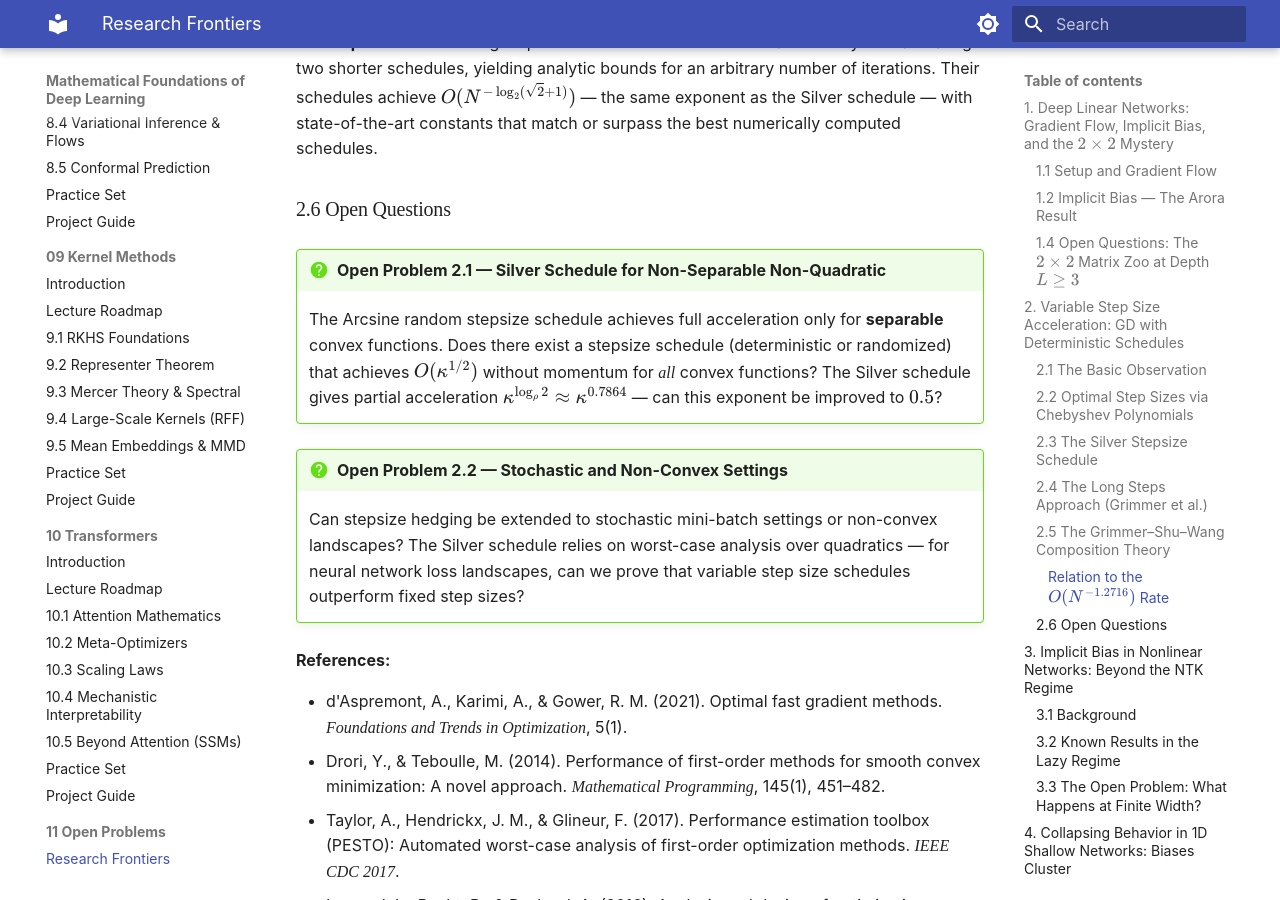
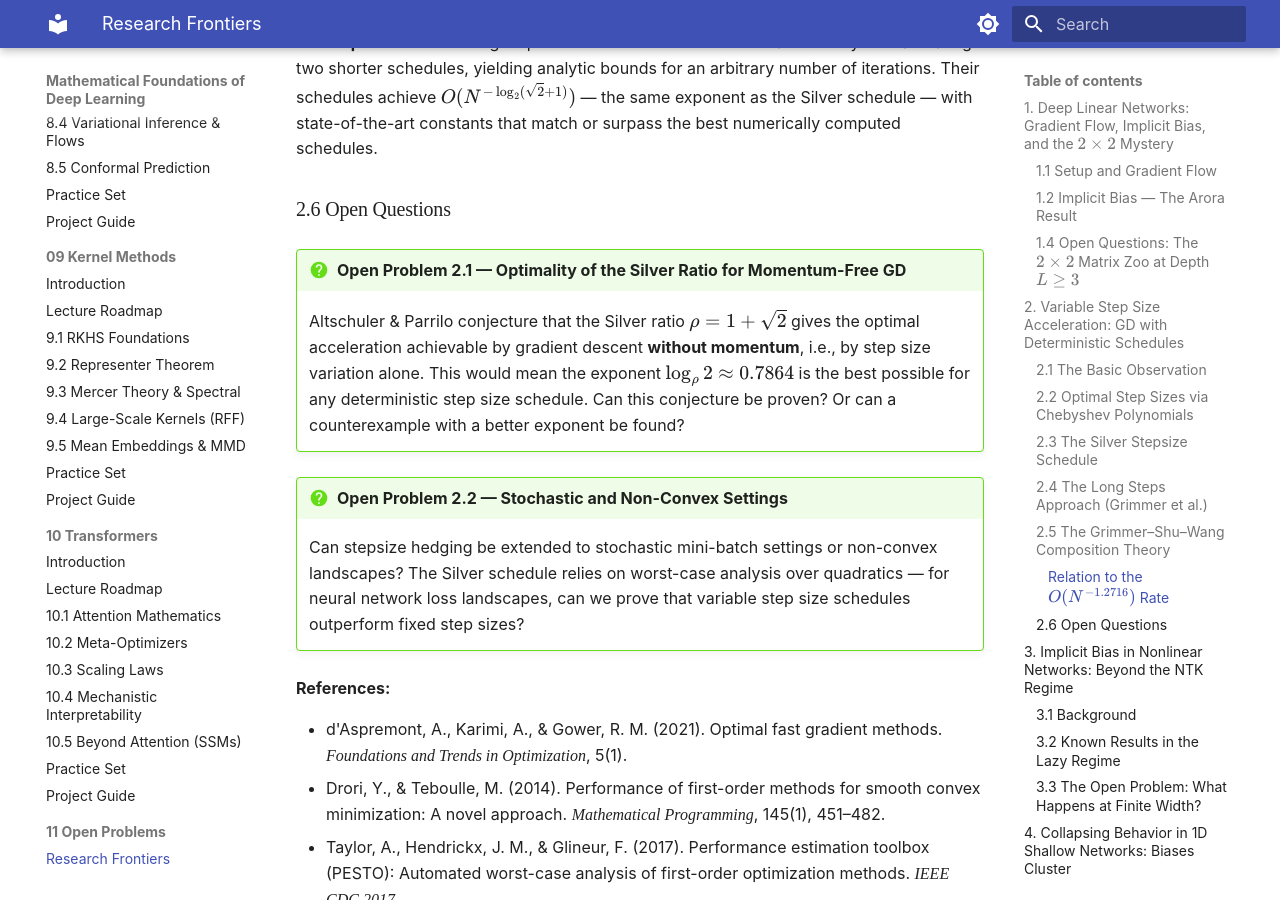
Before and after one commit to lowrank/rtg-mfdl, an MkDocs documentation site: the page built from docs/lectures/11-open-problems/README.md, in a window 1280 px wide and 900 px high, scrolled down 8931 px. Built offline with MkDocs 1.6.1 and Material for MkDocs 9.7.7, drawn with Linux system fonts in a browser that asks for light colours; some web fonts are replaced.

Commit message:
Fix open problem 2.1: Silver optimality is for momentum-free GD, not all first-order methods

```diff
--- a/docs/lectures/11-open-problems/README.md
+++ b/docs/lectures/11-open-problems/README.md
@@ -230,8 +230,8 @@ Zhang and Jiang (arXiv:2410.12395, Fudan, 2024) proposed a unified **concatenati
 
 ### 2.6 Open Questions
 
-!!! question "Open Problem 2.1 — Silver Schedule for Non-Separable Non-Quadratic"
-    The Arcsine random stepsize schedule achieves full acceleration only for **separable** convex functions. Does there exist a stepsize schedule (deterministic or randomized) that achieves $O(\kappa^{1/2})$ without momentum for *all* convex functions? The Silver schedule gives partial acceleration $\kappa^{\log_\rho 2} \approx \kappa^{0.7864}$ — can this exponent be improved to $0.5$?
+!!! question "Open Problem 2.1 — Optimality of the Silver Ratio for Momentum-Free GD"
+    Altschuler & Parrilo conjecture that the Silver ratio $\rho = 1+\sqrt{2}$ gives the optimal acceleration achievable by gradient descent **without momentum**, i.e., by step size variation alone. This would mean the exponent $\log_\rho 2 \approx 0.7864$ is the best possible for any deterministic step size schedule. Can this conjecture be proven? Or can a counterexample with a better exponent be found?
 
 !!! question "Open Problem 2.2 — Stochastic and Non-Convex Settings"
     Can stepsize hedging be extended to stochastic mini-batch settings or non-convex landscapes? The Silver schedule relies on worst-case analysis over quadratics — for neural network loss landscapes, can we prove that variable step size schedules outperform fixed step sizes?
```
